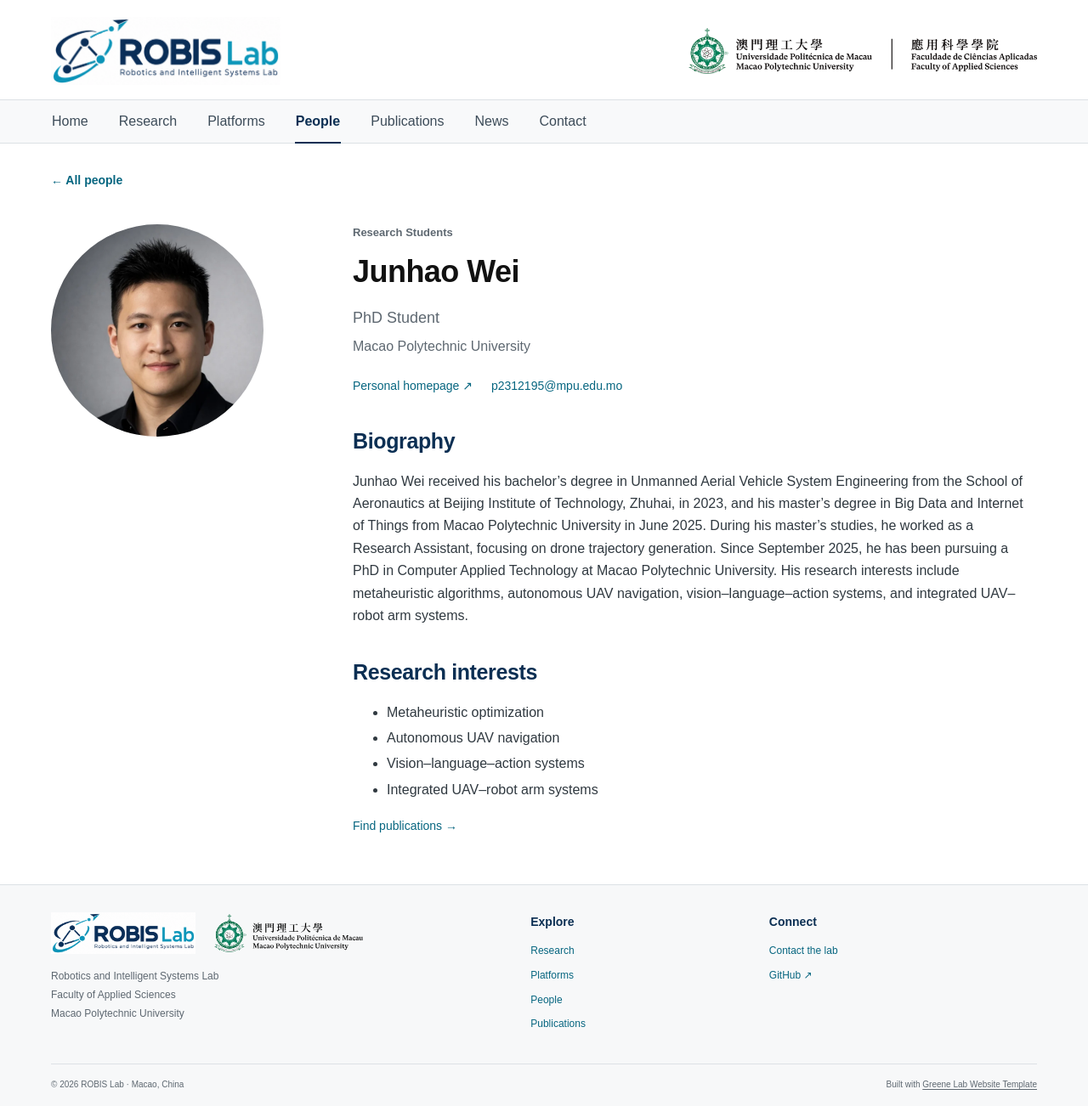
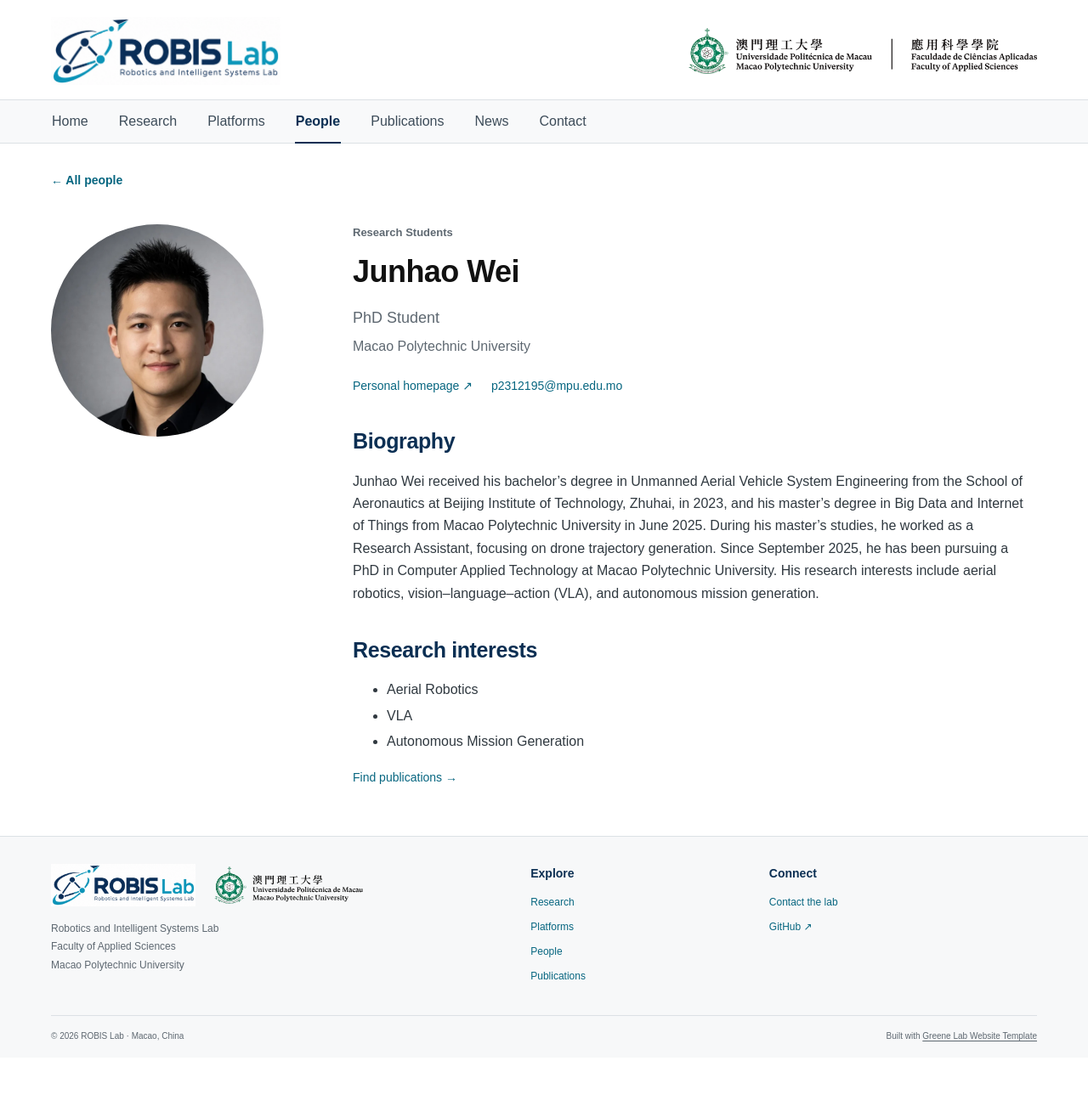
Before and after one commit to JunhaoWei-mpu/ROBIS-Lab, a Jekyll site: the page built from _members/junhao-wei.md, in a window 1280 px wide. Shown: the whole page at 85% size. Built offline with Jekyll 4.4.1, drawn with Linux system fonts in a browser that asks for light colours; after the commit the page ends 1245 px from its top, so only the background shows below that.

Commit message:
Update Junhao Wei research interests

```diff
--- a/_members/junhao-wei.md
+++ b/_members/junhao-wei.md
@@ -1,16 +1,15 @@
 ---
 name: Junhao Wei
 title: Junhao Wei
-description: Metaheuristic algorithms, autonomous UAV navigation, VLA systems, and UAV–robot arm integration.
+description: Aerial robotics, vision–language–action (VLA), and autonomous mission generation.
 role: PhD Student
 institution: Macao Polytechnic University
 group: Research Students
 order: 0
 interests:
-- Metaheuristic optimization
-- Autonomous UAV navigation
-- Vision–language–action systems
-- Integrated UAV–robot arm systems
+- Aerial Robotics
+- VLA
+- Autonomous Mission Generation
 image: assets/images/people/junhao-wei.webp
 permalink: /people/junhao-wei/
 homepage: https://junhaowei-mpu.github.io/
@@ -25,4 +24,4 @@
 image_height: 679
 ---
 
-Junhao Wei received his bachelor’s degree in Unmanned Aerial Vehicle System Engineering from the School of Aeronautics at Beijing Institute of Technology, Zhuhai, in 2023, and his master’s degree in Big Data and Internet of Things from Macao Polytechnic University in June 2025. During his master’s studies, he worked as a Research Assistant, focusing on drone trajectory generation. Since September 2025, he has been pursuing a PhD in Computer Applied Technology at Macao Polytechnic University. His research interests include metaheuristic algorithms, autonomous UAV navigation, vision–language–action systems, and integrated UAV–robot arm systems.
+Junhao Wei received his bachelor’s degree in Unmanned Aerial Vehicle System Engineering from the School of Aeronautics at Beijing Institute of Technology, Zhuhai, in 2023, and his master’s degree in Big Data and Internet of Things from Macao Polytechnic University in June 2025. During his master’s studies, he worked as a Research Assistant, focusing on drone trajectory generation. Since September 2025, he has been pursuing a PhD in Computer Applied Technology at Macao Polytechnic University. His research interests include aerial robotics, vision–language–action (VLA), and autonomous mission generation.
```
